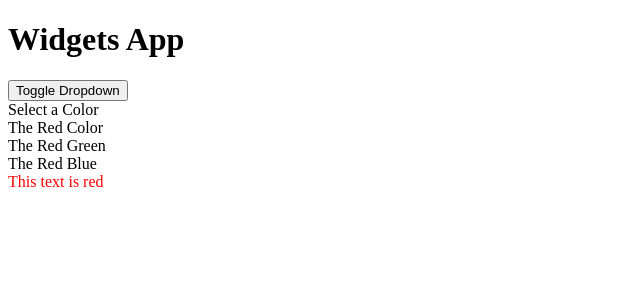
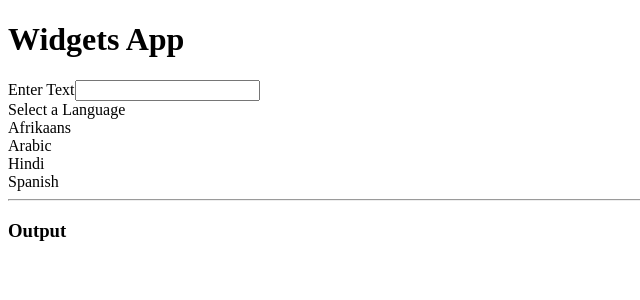
Before and after one commit to smauhourat/react_redux_widgets, a React (Create React App) app: page / in a window 1280 px wide. Shown: the top 300 px of the page, without its empty margins (0-640 px from the left). Built offline with nearby package versions, Linux system fonts and the light colour scheme; no server answers; the HTML template or start-up script is replaced by a standard one.

Commit message:
translate by character

```diff
--- a/src/App.js
+++ b/src/App.js
@@ -1,7 +1,8 @@
 import React, {useState} from 'react'
 // import Accordion from './components/Accordion';
 // import Search from './components/Search';
-import Dropdown from './components/Dropdown';
+// import Dropdown from './components/Dropdown';
+import Translate from './components/Translate';
 
 const items = [
     {
@@ -42,14 +43,16 @@ const App = props => {
             <h1>Widgets App</h1>
             {/* <Accordion items={items}/> */}
             {/* <Search /> */}
-            <button onClick={(e) => {setShowDropdown(!showDropdown)}}>Toggle Dropdown</button>
+            {/* <button onClick={(e) => {setShowDropdown(!showDropdown)}}>Toggle Dropdown</button>
             {showDropdown ?
                 <Dropdown
                     options={options}
+                    label="Select a Color"
                     onSelectedOptionChange={setSelectedOption}
                     selectedOption={selectedOption}
                 /> : null
-            }
+            } */}
+            <Translate />
         </div>
     )
 }
--- /dev/null
+++ b/src/api/google.js
@@ -0,0 +1,8 @@
+import axios from 'axios';
+
+export default axios.create({
+    baseURL: 'https://translation.googleapis.com/language/translate/v2',
+    params: {
+         key: 'AIzaSyCHUCmpR7cT_yDFHC98CZJy2LTms-IwDlM'
+     }
+});
--- /dev/null
+++ b/src/components/Convert.js
@@ -0,0 +1,30 @@
+import React, {useState, useEffect} from 'react'
+import google from '../api/google';
+import axios from 'axios';
+
+const Convert = ({ language, text }) => {
+    const [output, setOutput] = useState('');
+
+    useEffect(() => {
+
+        const onTranslateSubmit = async () => {
+            const { data } = await google.post('', {}, {
+                params: {
+                    q: text,
+                    target: language.value
+                }
+            });
+            setOutput(data.data.translations[0].translatedText);
+        };
+
+        onTranslateSubmit();
+    }, [language, text]);
+
+    return (
+        <div>
+            {output}
+        </div>
+    )
+}
+
+export default Convert
--- a/src/components/Dropdown.js
+++ b/src/components/Dropdown.js
@@ -1,6 +1,6 @@
 import React, {useState, useEffect, useRef} from 'react'
 
-const Dropdown = ({ options, selectedOption, onSelectedOptionChange }) => {
+const Dropdown = ({ options, selectedOption, onSelectedOptionChange, label }) => {
     const [open, setOpen] = useState(false);
     const refDropdown = useRef();
 
@@ -41,7 +41,7 @@ const Dropdown = ({ options, selectedOption, onSelectedOptionChange }) => {
     return (
         <div ref={refDropdown} className="ui form">
             <div className="field">
-                <label className="label">Select a Color</label>
+                <label className="label">{label}</label>
                 <div onClick={() => {
                     setOpen(!open)
                 }} className={`ui selection dropdown ${open ? 'visible active' : ''}`}>
@@ -50,7 +50,7 @@ const Dropdown = ({ options, selectedOption, onSelectedOptionChange }) => {
                     <div  className={`menu ${open ? 'visible transition' : ''}`}>{renderedOptions}</div>
                 </div>
             </div>
-            <label style={{color:`${selectedOption.value}`}}>This text is {selectedOption.value}</label>
+            {/* <label style={{color:`${selectedOption.value}`}}>This text is {selectedOption.value}</label> */}
         </div>
     )
 }
--- /dev/null
+++ b/src/components/Translate.js
@@ -0,0 +1,50 @@
+import React, {useState} from 'react'
+import Dropdown from './Dropdown'
+import Convert from './Convert'
+
+const options = [
+    {
+        label: 'Afrikaans',
+        value: 'af'
+    },
+    {
+        label: 'Arabic',
+        value: 'ar'
+    },
+    {
+        label: 'Hindi',
+        value: 'hi'
+    },
+    {
+        label: 'Spanish',
+        value: 'es'
+    }
+]
+
+const Translate = () => {
+    const [selectedLanguage, setSelectedLanguage ] = useState(options[0]);
+    const [text, setText] = useState('');
+
+    return (
+        <div>
+            <div className="ui form">
+                <div className="field">
+                    <label className="label">Enter Text</label>
+                    <input type="text" value={text} onChange={(e) => setText(e.target.value)} />
+                </div>
+            </div>
+
+            <Dropdown
+                options={options}
+                label="Select a Language"
+                onSelectedOptionChange={setSelectedLanguage}
+                selectedOption={selectedLanguage}
+            />
+            <hr />
+            <h3 className="ui header">Output</h3>
+            <Convert language={selectedLanguage} text={text}/>
+        </div>
+    )
+}
+
+export default Translate
```
